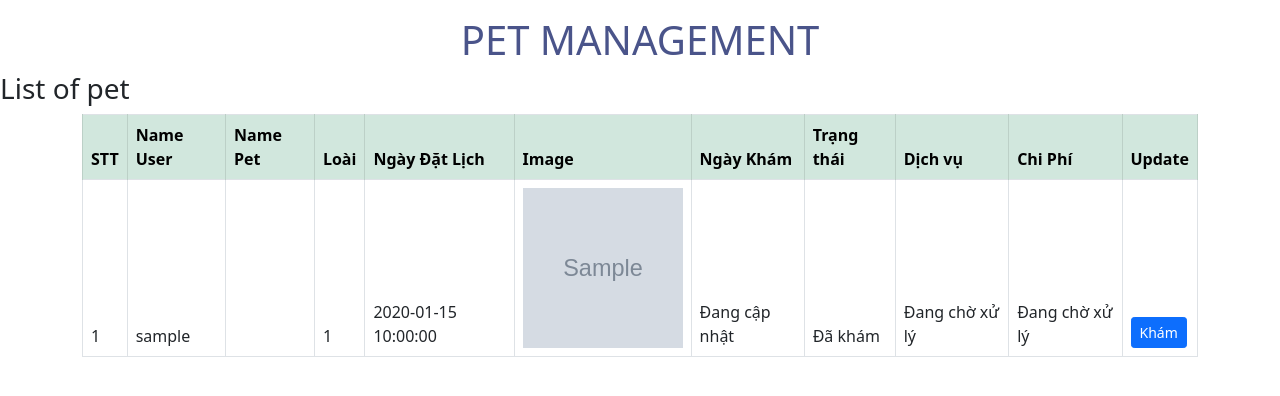
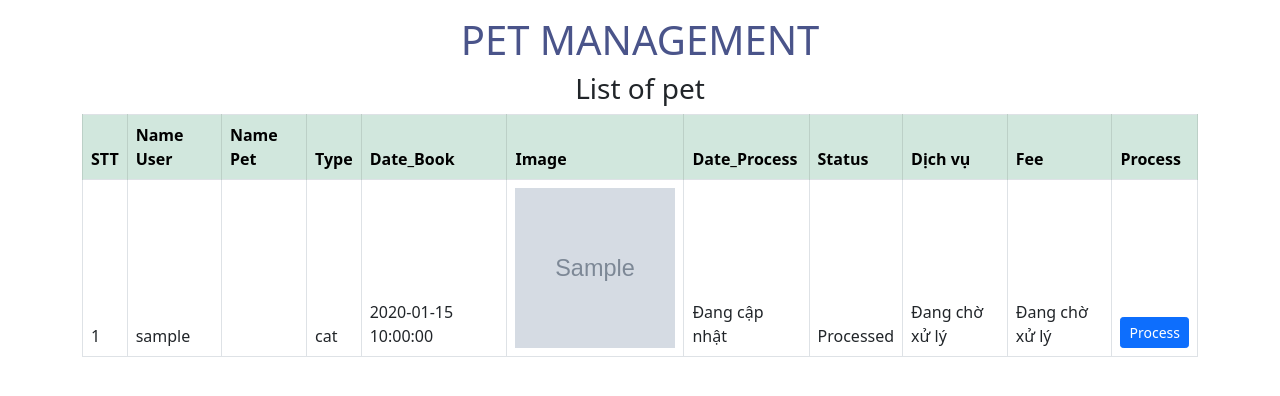
Before and after one commit to KimLong1234567/petshop, a PHP site: page /petshop/admin/manage_pet.php in a window 1280 px wide. Shown: the part 90-486 px from the top of the page. Run offline with PHP 8.4, Linux system fonts and the light colour scheme; data comes from the database, SQL or seed files in the repository; tables that the repository leaves empty hold one stand-in row (values such as "Sample post"); grey boxes marked "Sample" are stand-in pictures; data that the repository does not hold is empty.

Commit message:
change text

```diff
--- a/admin/adminProductMange.php
+++ b/admin/adminProductMange.php
@@ -41,8 +41,8 @@
                     <thead>
                         <tr>
                             <th class="table-success" scope="col">STT</th>
+                            <th class="table-success" scope="col">Product ID</th>
                             <th class="table-success" scope="col">Name</th>
-                            <th class="table-success" scope="col">Code</th>
                             <th class="table-success" scope="col">Detail</th>
                             <th class="table-success" scope="col">Price</th>
                             <th class="table-success" scope="col">Origin</th>
@@ -56,8 +56,8 @@
                             while($row = mysqli_fetch_assoc($query_show_prd)){ ?>
                                     <tr>
                                         <td scope="row"><?php echo $i++; ?></td>
+                                        <td><?php echo $row['pet_prod_id'] ?></td>
                                         <td><?php echo $row['pet_prod_name'] ?></td>
-                                        <td><?php echo $row['pet_prod_id'] ?></td>
                                         <td><?php echo $row['pet_prod_detail']?></td>
                                         <td><?php echo $row['pet_prod_price']?></td>
                                         <td><?php echo $row['pet_prod_origin'] ?></td>
--- a/admin/manage_pet.php
+++ b/admin/manage_pet.php
@@ -32,7 +32,7 @@
     </section>
         <h1 class="h1">PET MANAGEMENT</h1>
             <div class="">
-                <h3 class="menu">List of pet</h3>
+                <h3 class="menu"><center> List of pet</center></h3>
             </div>
         <fieldset>
         <div class="container">
@@ -42,14 +42,14 @@
                             <th class="table-success" scope="col">STT</th>
                             <th class="table-success" scope="col">Name User</th>
                             <th class="table-success" scope="col">Name Pet</th>
-                            <th class="table-success" scope="col">Loài</th>
-                            <th class="table-success" scope="col">Ngày Đặt Lịch</th>
+                            <th class="table-success" scope="col">Type</th>
+                            <th class="table-success" scope="col">Date_Book</th>
                             <th class="table-success" scope="col">Image</th>
-                            <th class="table-success" scope="col">Ngày Khám</th>
-                            <th class="table-success" scope="col">Trạng thái</th>
+                            <th class="table-success" scope="col">Date_Process</th>
+                            <th class="table-success" scope="col">Status</th>
                             <th class="table-success" scope="col">Dịch vụ</th>
-                            <th class="table-success" scope="col">Chi Phí</th>
-                            <th class="table-success" scope="col">Update</th>
+                            <th class="table-success" scope="col">Fee</th>
+                            <th class="table-success" scope="col">Process</th>
 
                         </tr>
                     <?php
@@ -59,7 +59,7 @@
                                         <td scope="row"><?php echo $i++; ?></td>
                                         <td><?php echo $row['user_name'] ?></td>
                                         <td><?php echo $row['pet_name'] ?></td>
-                                        <td><?php echo $row['pet_category_id']?></td>
+                                        <td><?php echo $row['pet_category_name']?></td>
                                         <td><?php echo $row['pet_date']?></td>
                                         <td><img src="../asset/img/<?php echo $row['pet_img']?>"> </td>
                                         <td>
@@ -75,10 +75,10 @@
                                         <td>
                                             <?php
                                                 if($row['pet_status'] == 1){
-                                                    echo "Đã khám";
+                                                    echo "Processed";
                                                 }
                                                 else{
-                                                    echo "Chưa khám";
+                                                    echo "Process";
                                                 }
                                             ?>
                                         </td>
@@ -103,7 +103,7 @@
                                             ?>
                                         </td>
                                         <td><a href="update_pet.php ?id=<?php echo $row['pet_id'] ?>"><button
-                                                type="button" class="btn btn-sm btn-primary btn-create">Khám</button></a></td>
+                                                type="button" class="btn btn-sm btn-primary btn-create">Process</button></a></td>
                                         <!-- <td><a href="delete_pet.php ?id=<?php echo $row['pet_id'] ?>"><button
                                                 type="button" class="btn btn-sm btn-danger btn-create">Delete</button></a></td> -->
                                     </tr>
--- a/index.php
+++ b/index.php
@@ -16,7 +16,7 @@
     <link rel="stylesheet" href="./asset/css/index.css">
 </head>
 <body>
-<div class="container-fluid border">
+<div class="container-lg border">
         <div
             id="carousel-example-generic"
             class="carousel slide"
```
Also changed, not shown: asset/img/720824.png (added), 1 other file.
